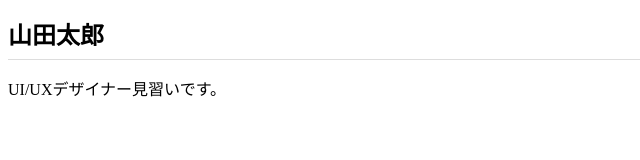
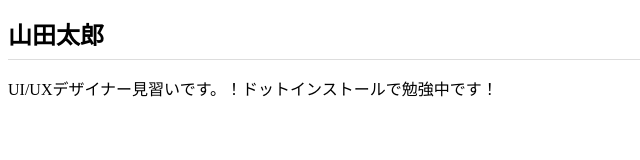
Before and after one commit to hfmna/github.io, a plain HTML site: page index.html in a window 1280 px wide. Shown: the whole page, without its empty margins (0-640 px from the left). Drawn offline with Linux system fonts and the light colour scheme.

Commit message:
Add files via upload

```diff
--- a/index.html
+++ b/index.html
@@ -7,6 +7,6 @@
   </head>
   <body>
     <h1>山田太郎</h1>
-    <p>UI/UXデザイナー見習いです。</p>
+    <p>UI/UXデザイナー見習いです。！ドットインストールで勉強中です！</p>
   </body>
 </html>
```
